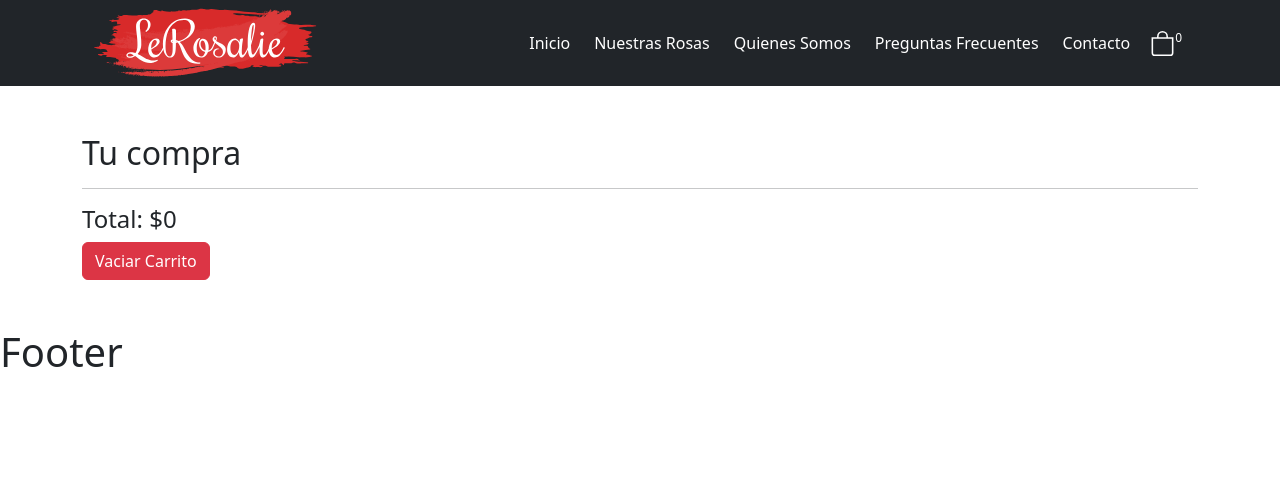
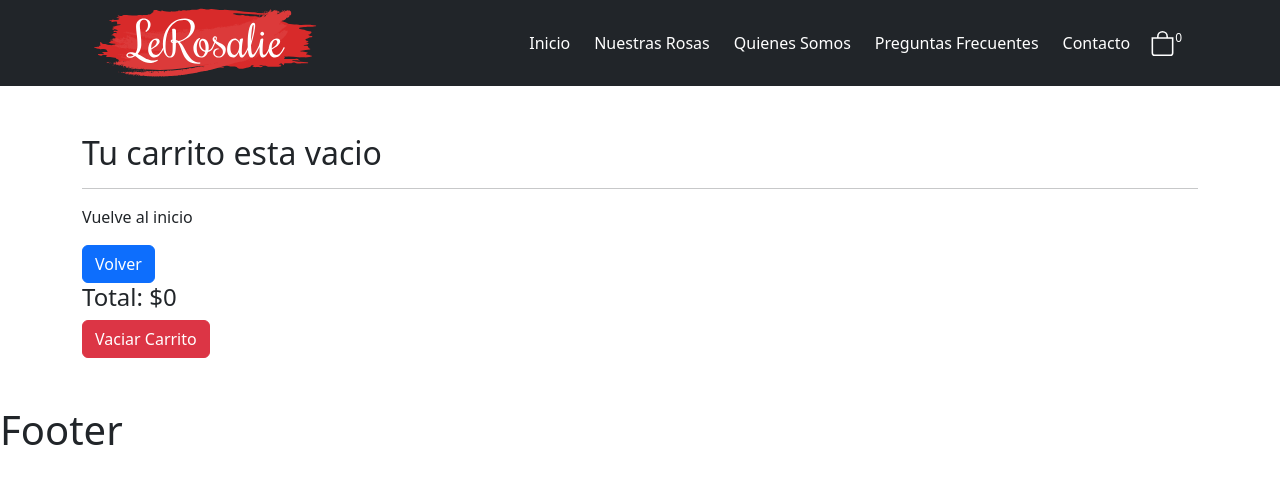
Before and after one commit to Jnieto2408/lerosalie, a React (Vite) app: page /cart in a window 1280 px wide. Shown: the top 484 px of the page. Built offline with nearby package versions, Linux system fonts and the light colour scheme.

Commit message:
improving cart rendering

```diff
--- a/src/components/Cart/Cart.jsx
+++ b/src/components/Cart/Cart.jsx
@@ -1,12 +1,23 @@
 import { useContext } from "react"
 import { CartContext } from "../../context/CartContext"
 import{ FaTrashAlt } from "react-icons/fa"
+import { Link } from "react-router-dom"
 
 
 const Cart = () => {
     const {cart, emptyCart, totalCart, removerItem} = useContext(CartContext)
   return (
     <div className="container my-5">
+      {
+        cart.length === 0
+        ? <>
+            <h2>Tu carrito esta vacio</h2>
+            <hr/>
+            <p>Vuelve al inicio</p>
+            <Link to="/" className="btn btn-primary">Volver</Link>
+        </>
+        :
+        <>
           <h2>Tu compra</h2>
           <hr/>
           {
@@ -20,6 +31,8 @@ const Cart = () => {
                 </div>
             ))
           }
+        </>
+      }
       <h4>Total: ${totalCart()}</h4>
       <button className="btn btn-danger" onClick={emptyCart}>Vaciar Carrito</button>
     </div>
```
Lines whose indentation alone changed are shown as unchanged.
